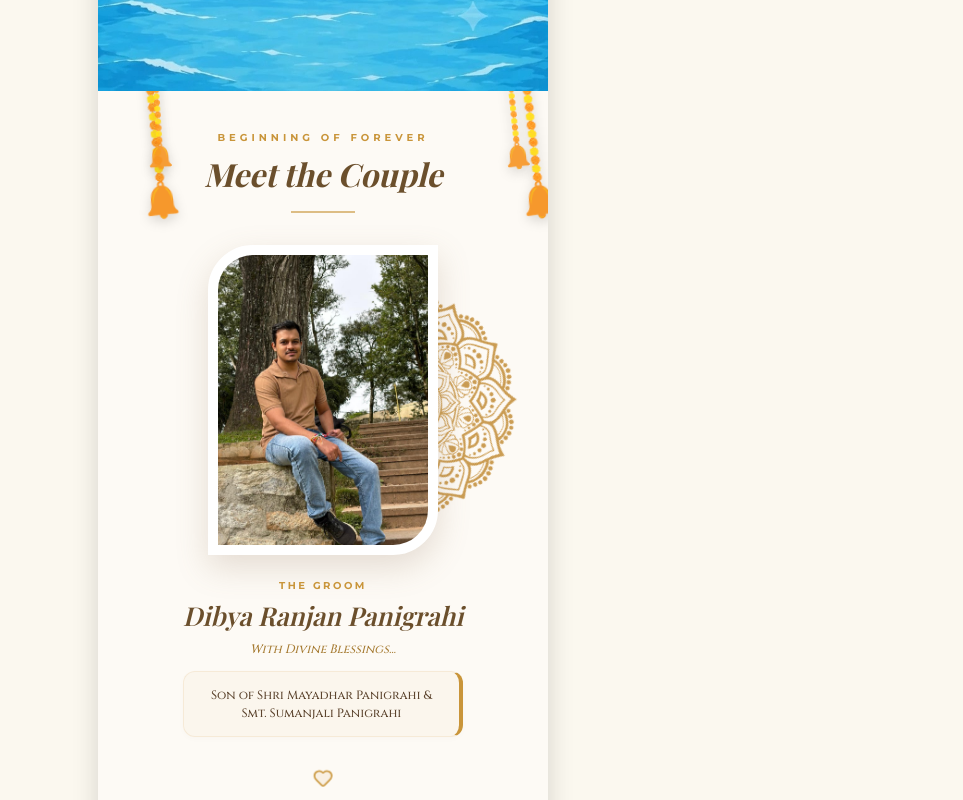
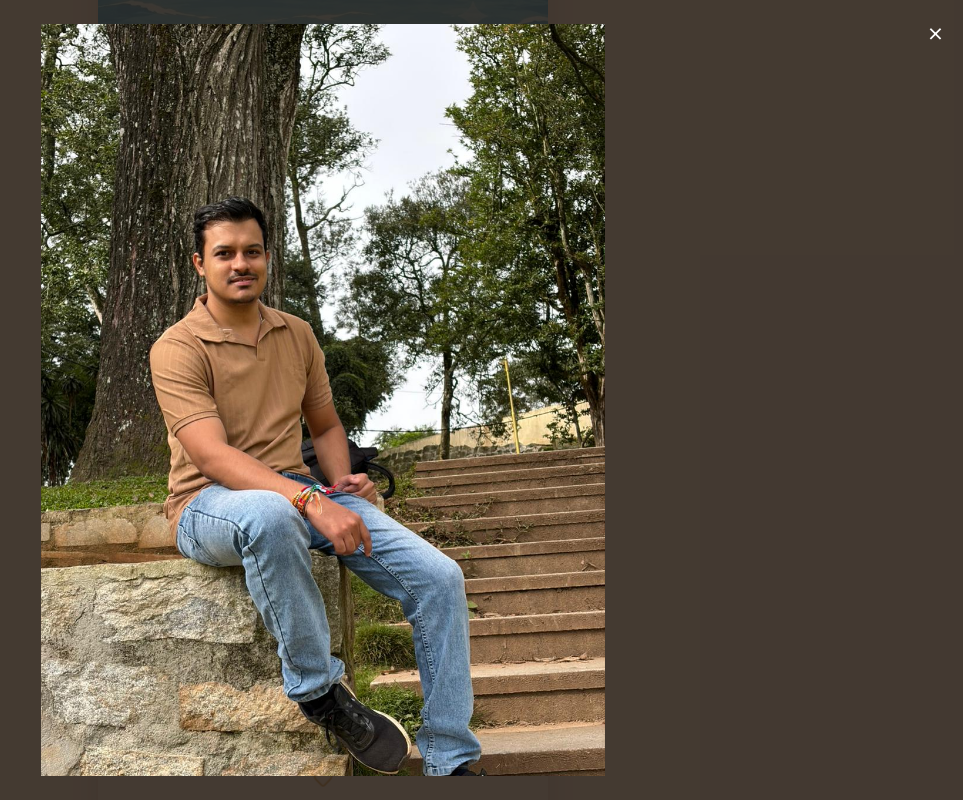
Before and after one commit to dibya20420/Dibya_Arya_Engagement, a website: page index.html in a window 1280 px wide. Both pictures are taken after a click on the element 640 px from the left and 400 px from the top of the page. Shown: the whole page, without its empty margins (317-1280 px from the left). Drawn offline with nearby package versions, Linux system fonts and the light colour scheme; a web font is replaced by a local one.

```diff
--- a/index.html
+++ b/index.html
@@ -453,7 +453,6 @@
         const overlay = document.getElementById("invitationOverlay");
 
         badge.classList.add("badge-hidden");
-        bgInvitation.classList.add("invitation-active");
         video.classList.add("video-active");
         video.play();
 
@@ -495,10 +494,8 @@
         }
 
         badge.addEventListener("click", () => {
-          // Reveal the invitation image immediately, then play the transition over it.
           badge.classList.add("badge-hidden");
           bgLanding.style.display = "none";
-          bgInvitation.classList.add("invitation-active");
           video.classList.add("video-active");
 
           if (video && typeof video.play === "function") {
--- a/styles.css
+++ b/styles.css
@@ -86,7 +86,7 @@
   z-index: 3;
   opacity: 0;
   pointer-events: none;
-  transition: opacity 0.9s ease-in-out;
+  transition: none;
 }
 
 .bg-video.video-active {
@@ -324,6 +324,38 @@
   line-height: 1;
 }
 
+.photo-zoom-lightbox {
+  position: fixed;
+  inset: 0;
+  z-index: 200;
+  display: none;
+  align-items: center;
+  justify-content: center;
+  padding: 24px;
+  background: rgba(43, 31, 23, 0.88);
+}
+
+.photo-zoom-lightbox.active {
+  display: flex;
+}
+
+.photo-zoom-lightbox img {
+  display: block;
+  max-width: 100%;
+  max-height: 100%;
+  object-fit: contain;
+}
+
+.lightbox-close-btn {
+  position: absolute;
+  top: 16px;
+  right: 20px;
+  color: #fff;
+  font-size: 36px;
+  line-height: 1;
+  cursor: pointer;
+}
+
 .sub-title {
   font-family: "Montserrat", sans-serif;
   font-size: 11px;
```
